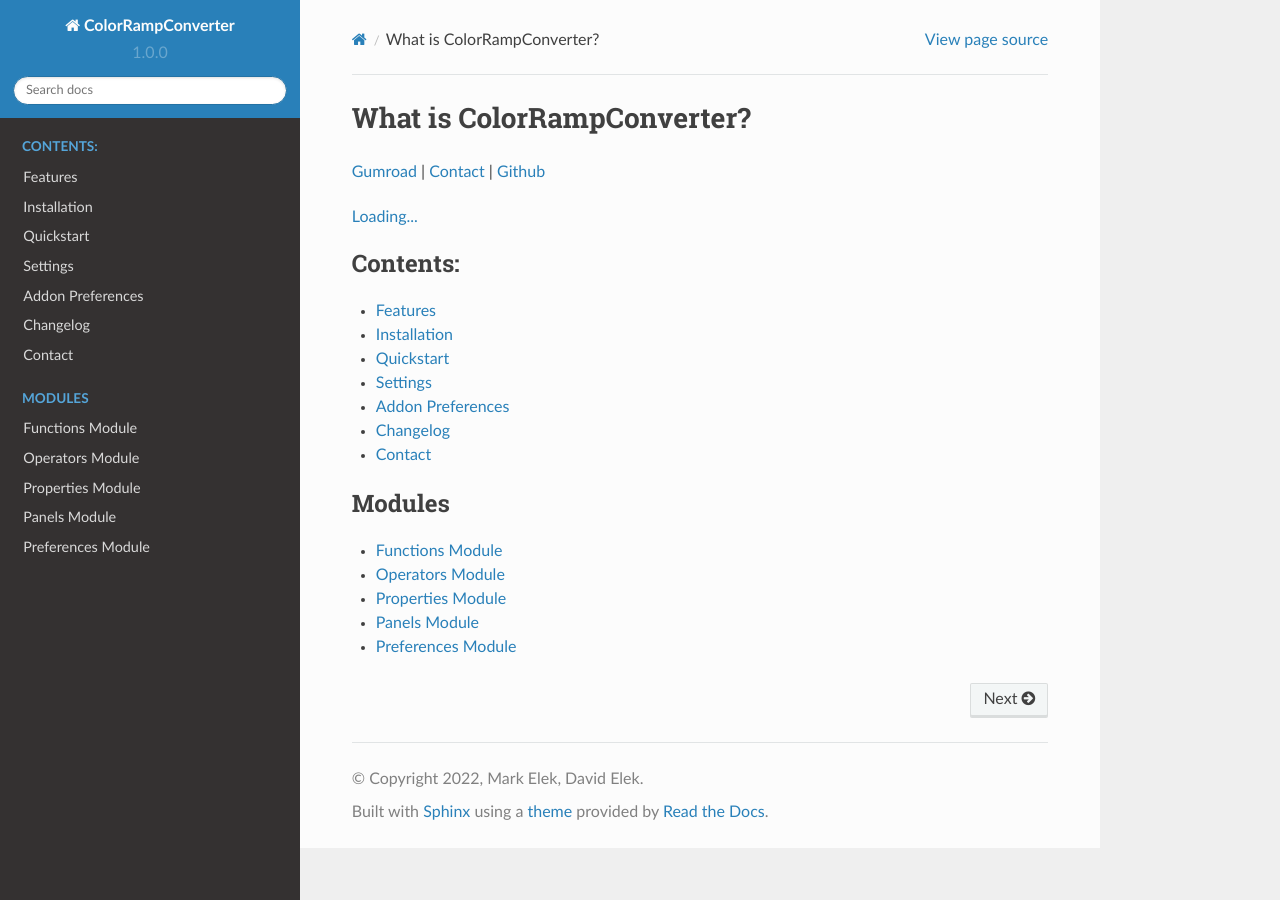
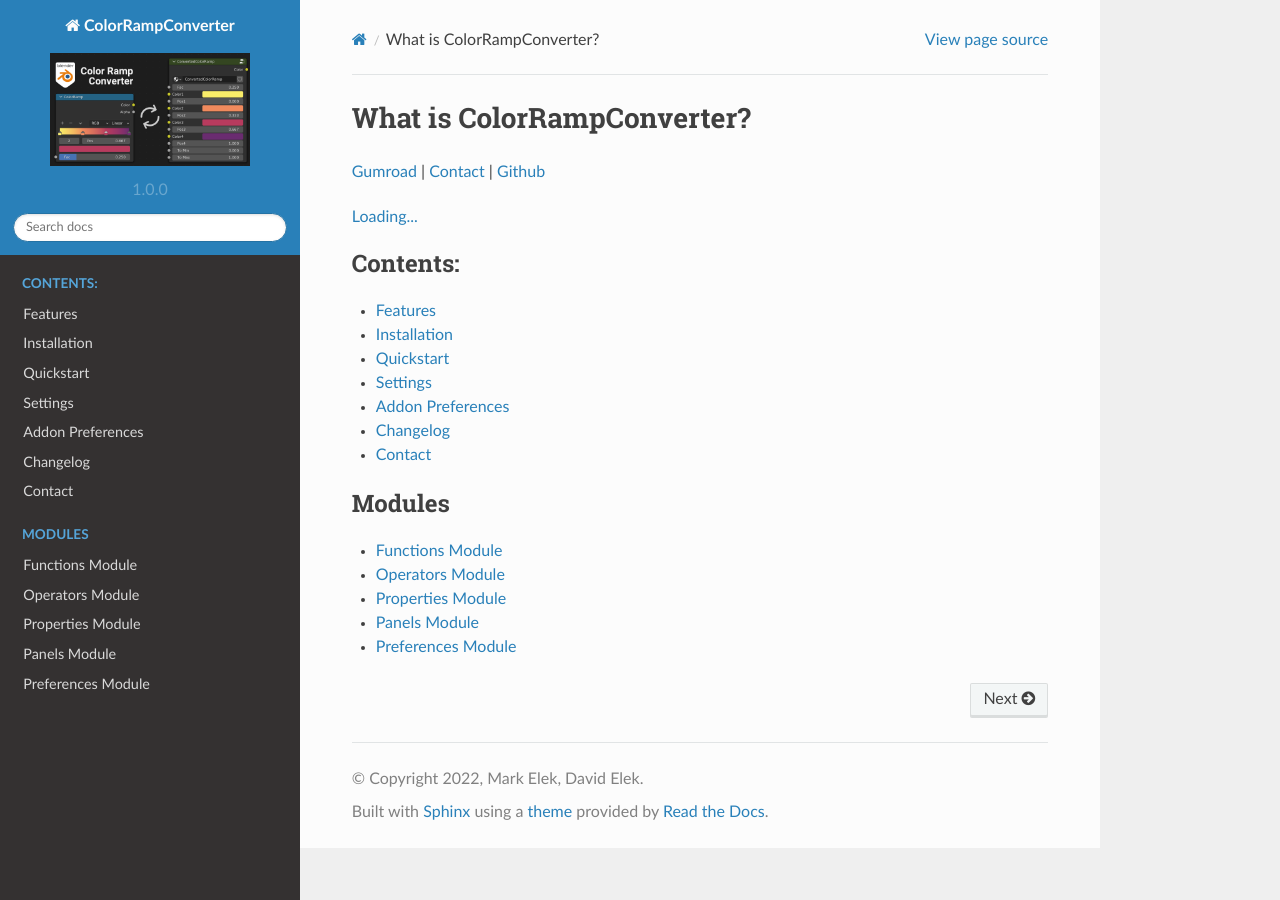
Before and after one commit to markelekdotcom/color-ramp-converter, a Sphinx documentation site: the page built from docs/index.rst, in a window 1280 px wide. Built offline with Sphinx 7.4.7 and the Read the Docs theme 2.0.0, drawn with Linux system fonts in a browser that asks for light colours; a script that is not in the unit is left out.

Commit message:
Add: docs logo

```diff
--- a/docs/conf.py
+++ b/docs/conf.py
@@ -53,6 +53,8 @@
 #
 html_theme = 'sphinx_rtd_theme'
 
+html_logo = 'images/colorrampconverter_RTD_logo.png'
+
 # Add any paths that contain custom static files (such as style sheets) here,
 # relative to this directory. They are copied after the builtin static files,
 # so a file named "default.css" will overwrite the builtin "default.css".
```
Also changed, not shown: docs/images/colorrampconverter_RTD_logo.png (added).
